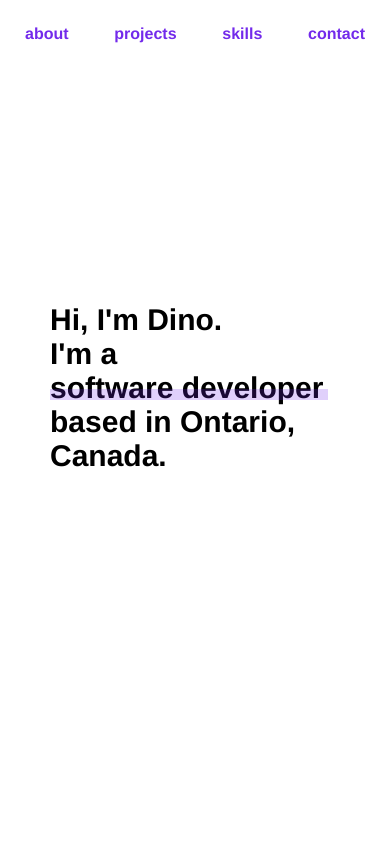
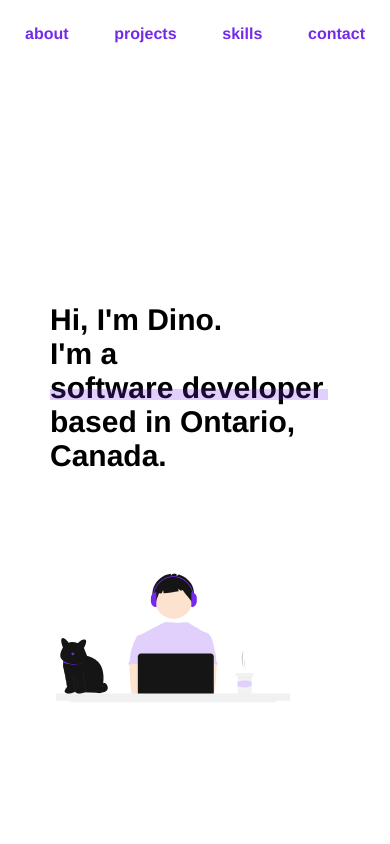
Before and after one commit to DinoPranjic/my-portfolio, a React (Create React App) app: page / in a window 390 px wide. Shown: the top 844 px of the page. Built offline with nearby package versions, Linux system fonts and the light colour scheme; the HTML template or start-up script is replaced by a standard one.

Commit message:
Change width of image for mobile view

```diff
--- a/src/components/Header.tsx
+++ b/src/components/Header.tsx
@@ -134,7 +134,7 @@ const ImageContainer = styled.div`
   }
 
   ${theme.mediaQuery.mobile} {
-    display: none;
+    width: 60vw;
   }
 `
 
```
